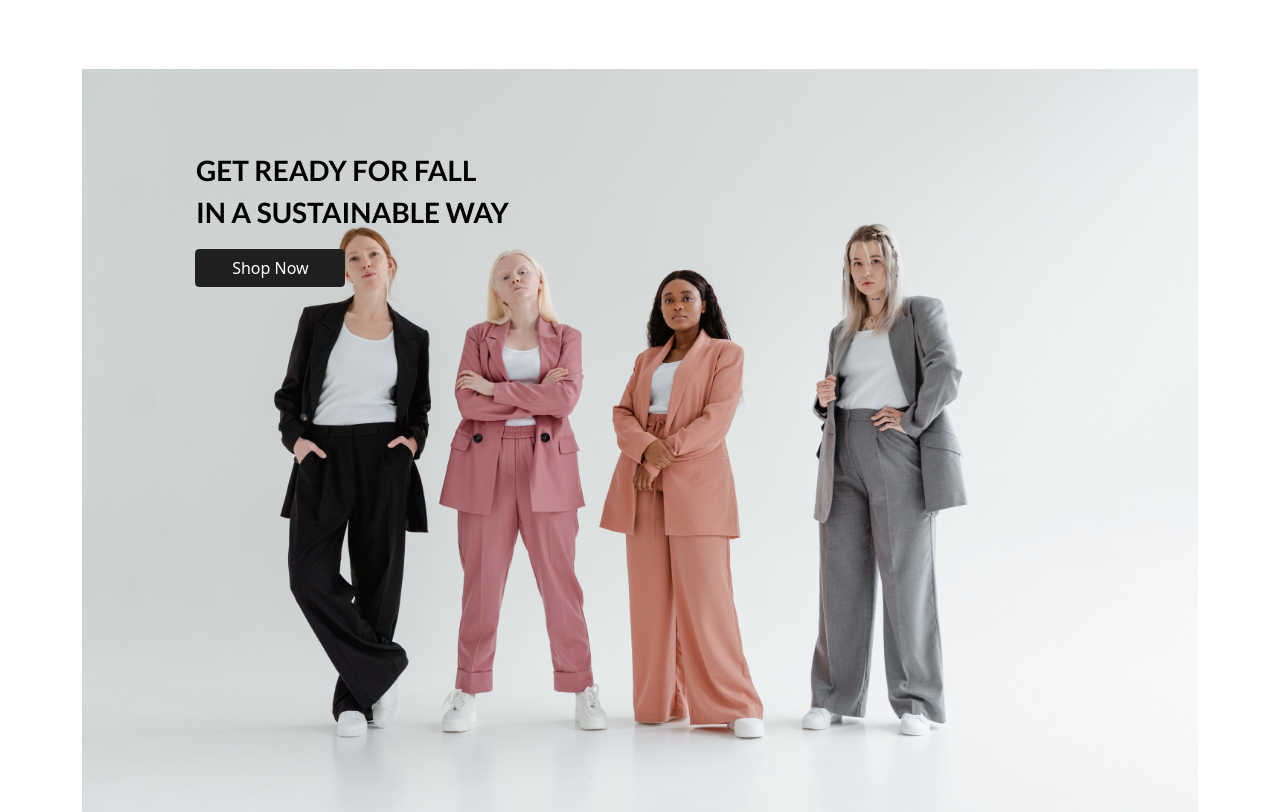
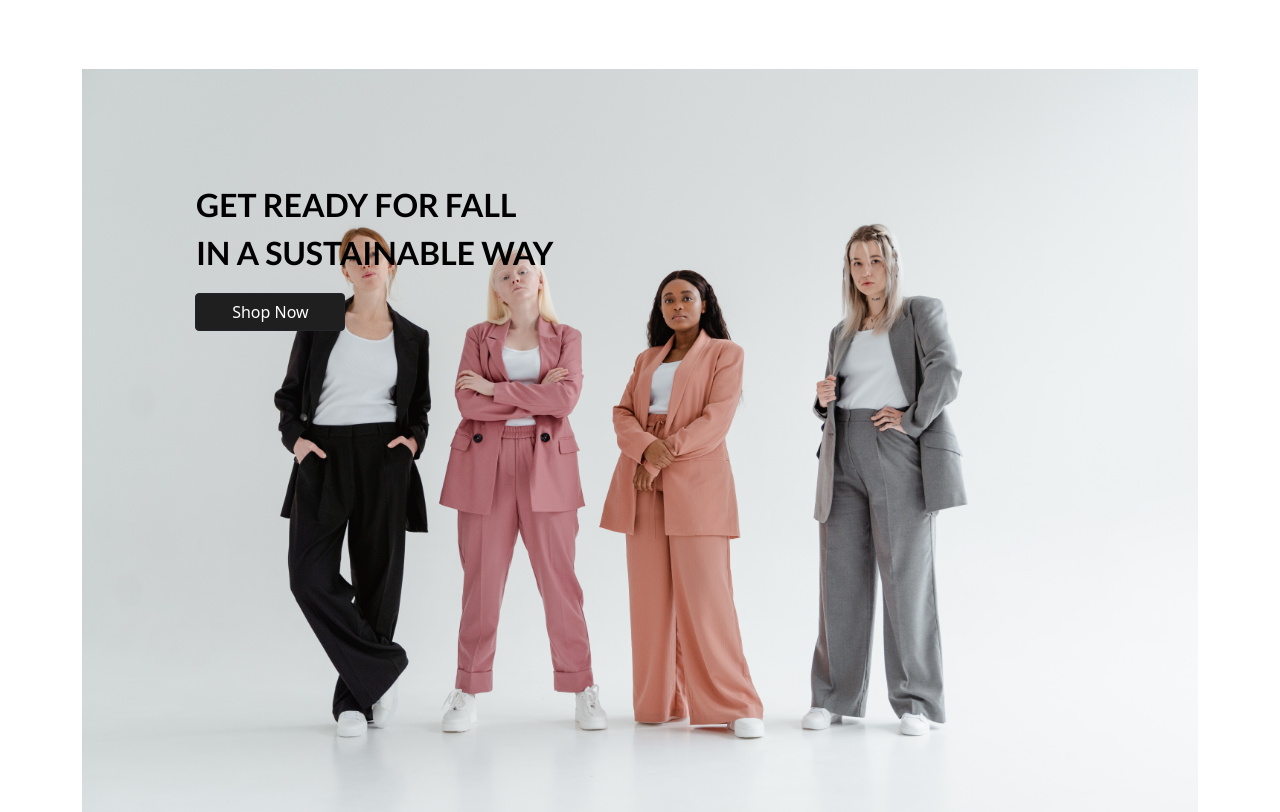
Before and after one commit to Code-Institute-Submissions/MariaLundgren-Pre-Owned_SepResub, a Django app: page / in a window 1280 px wide. Shown: the part 56-868 px from the top of the page. Run offline with Django 3.2, Linux system fonts and the light colour scheme; some libraries are stand-ins or nearby versions.

Commit message:
Change font size and margin top on hero-text

```diff
--- a/static/css/style.css
+++ b/static/css/style.css
@@ -93,9 +93,10 @@ footer {
 .hero-text{
   font-weight: 700;
   position: relative;
-  margin-top: 5rem;
+  margin-top: 7rem !important;
   left: 10%;
   z-index: 2;
+  font-size: 200% !important;
   color: #000;
 }
 
```
